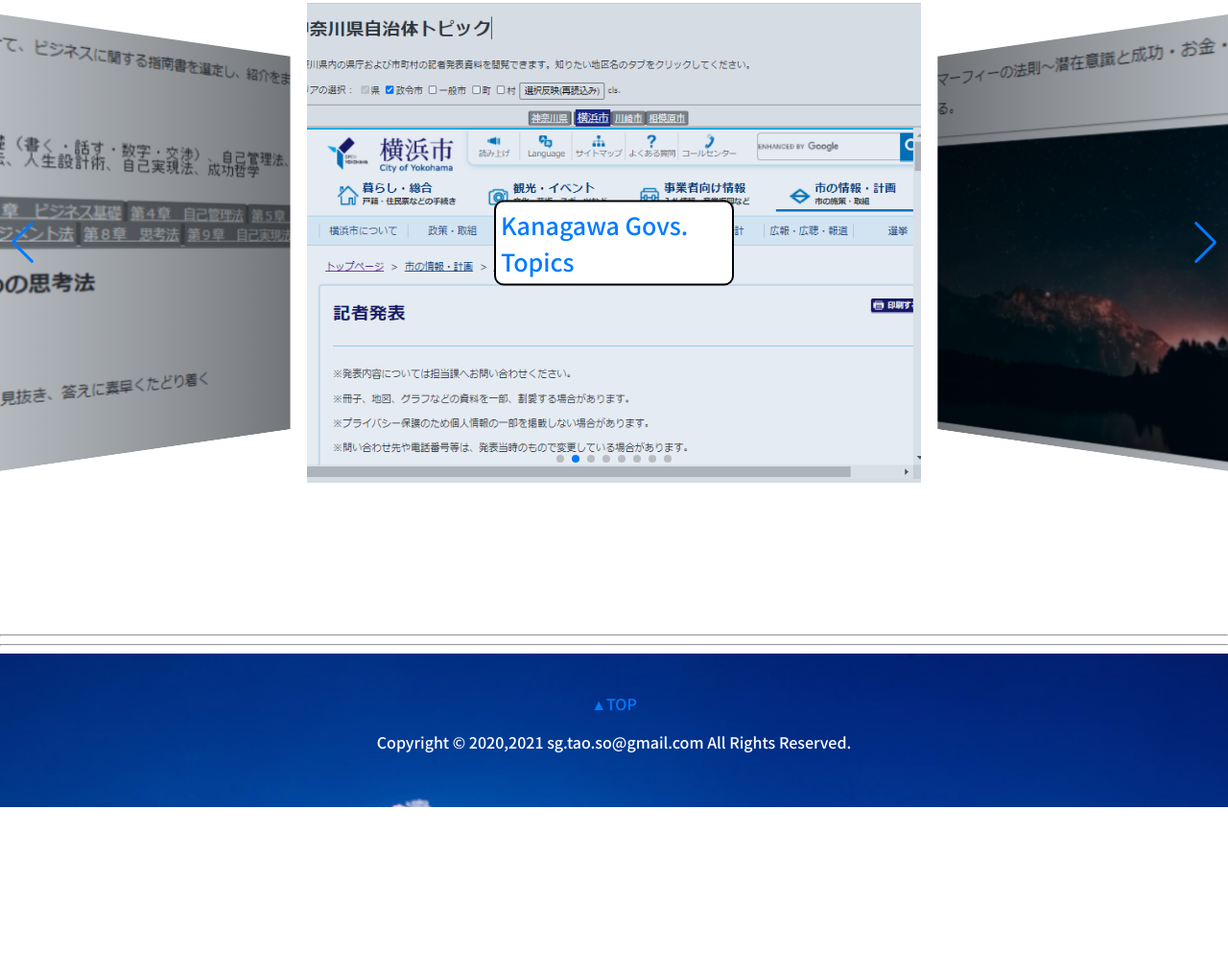
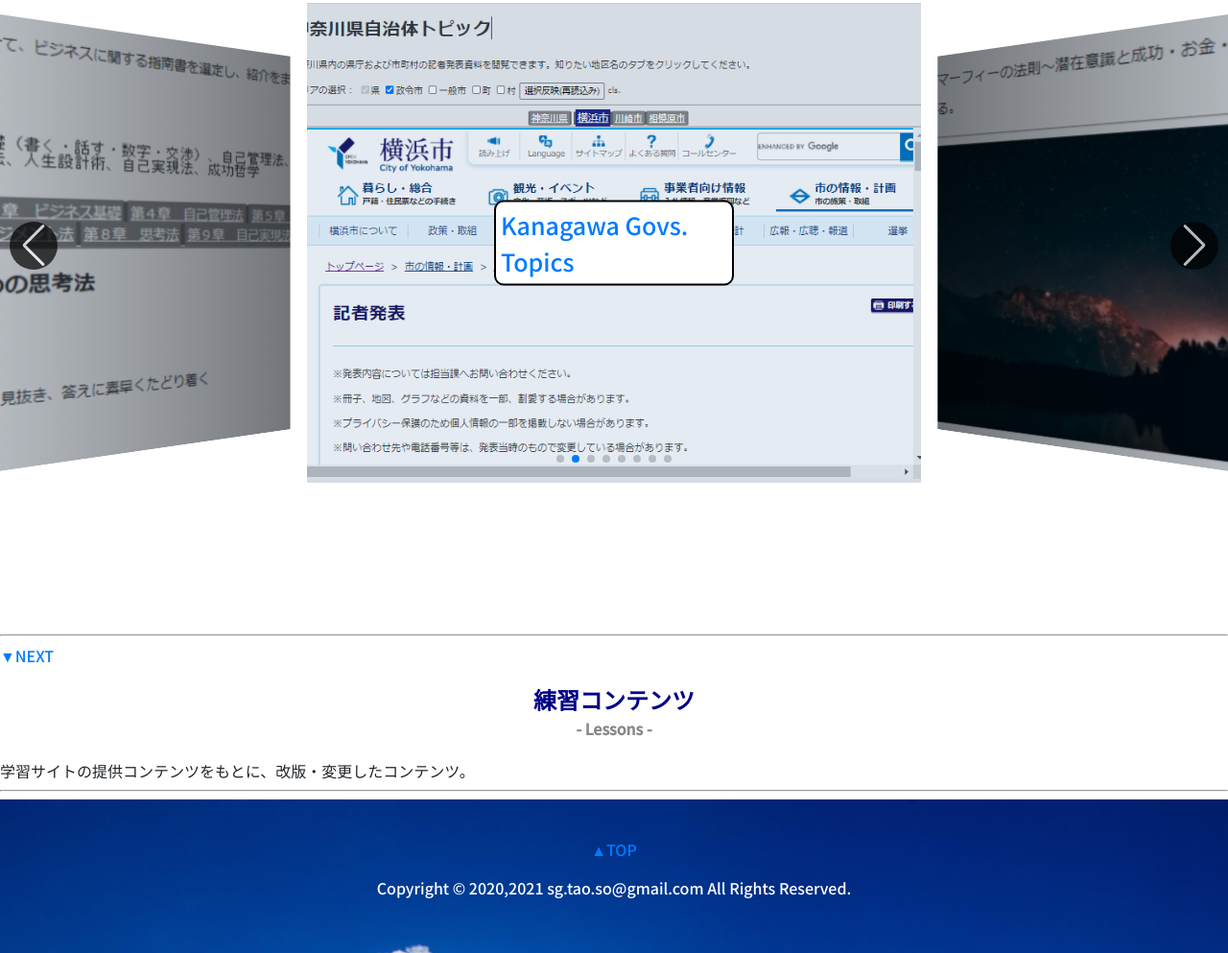
Before and after one commit to sgtao/sgtao.github.io, a plain HTML site: page index.html in a window 1280 px wide. Shown: the part 631-1624 px from the top of the page at 96% size. Before the commit the page ends 1472 px from the top, so only its background shows below. Drawn offline with Linux system fonts and the light colour scheme; a web font is replaced by a local one.

Commit message:
modify slider style

```diff
--- a/index.html
+++ b/index.html
@@ -158,12 +158,16 @@
               <div class="swiper-button-prev"></div>
             </div>
           </div>
-          <hr>
         </section>
         <hr>
-
-        <section id="lessons">
+        <section id="lessons" class="lessons">
+          <p class="to_pagetop"><a href="#footer">▼NEXT</a></p>
+          <h1 data-subtitle="- Lessons -" class="section-title">練習コンテンツ</h1>
+          <div class="lessons__abstruct">
+            学習サイトの提供コンテンツをもとに、改版・変更したコンテンツ。
+          </div>
         </section>
+        <hr>
         <footer id="footer" class="blue_bg">
           <div class="container">
             <p class="to_pagetop"><a href="#" >▲TOP</a></p>
--- a/styles/modules/_hero-slider.scss
+++ b/styles/modules/_hero-slider.scss
@@ -35,6 +35,14 @@
       transform: translate(-50%, -50%);
     }
   }
+}
+.swiper-button-next, .swiper-button-prev {
+  background-color: black;
+  color: white;
+  opacity: 0.7;
+  border-radius: 50%;
+  height: 50px;
+  width: 50px;
 }
 
 .hero {
--- a/styles/modules/_mobile-menu.scss
+++ b/styles/modules/_mobile-menu.scss
@@ -7,7 +7,6 @@
 #container {
     position: relative;
     background-color: $cWhite;
-    height: 100vh;
     z-index: 2;
     transition: all 1s ease;
 }
```
Also changed, not shown: styles/style.css, 1 other file.
